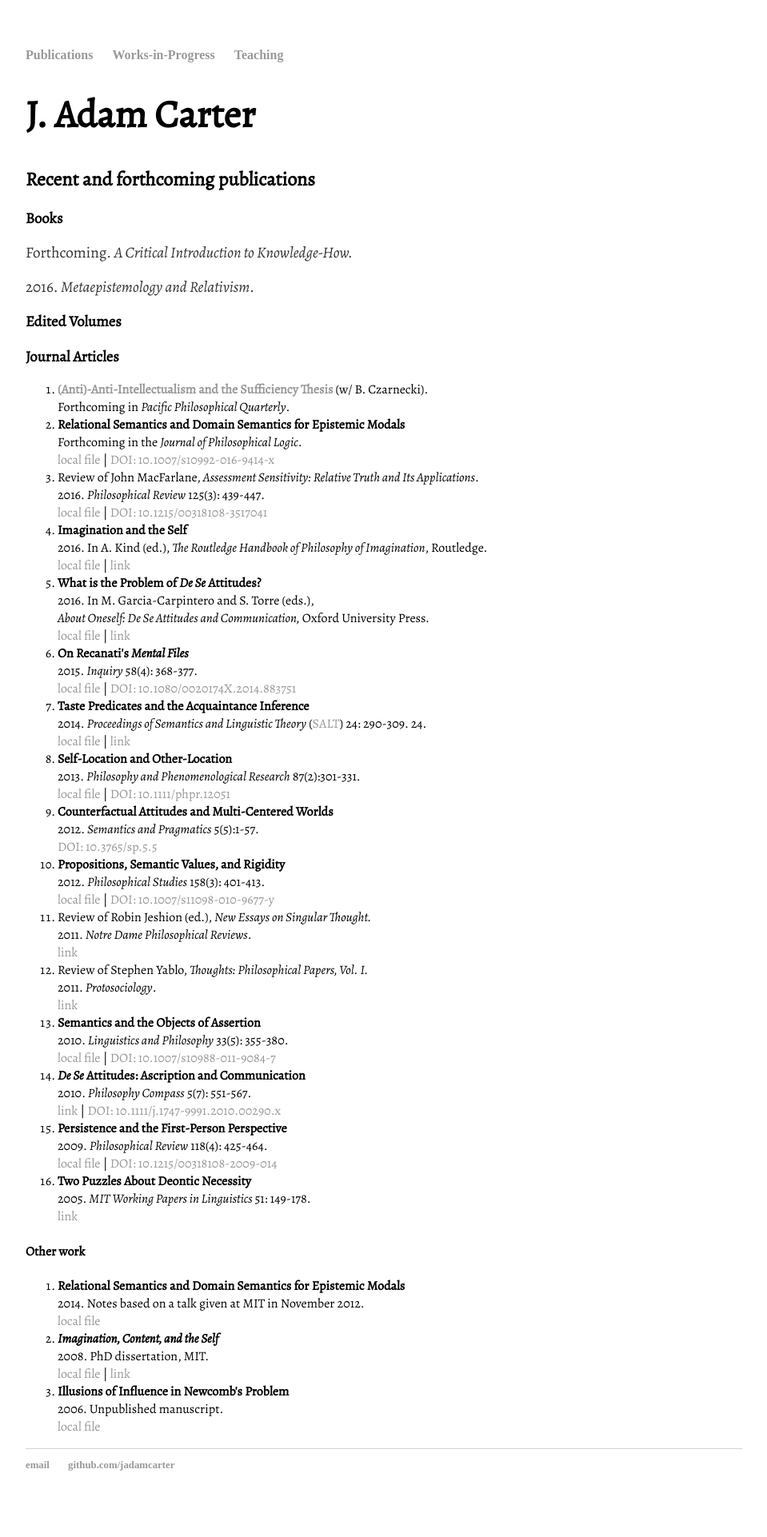
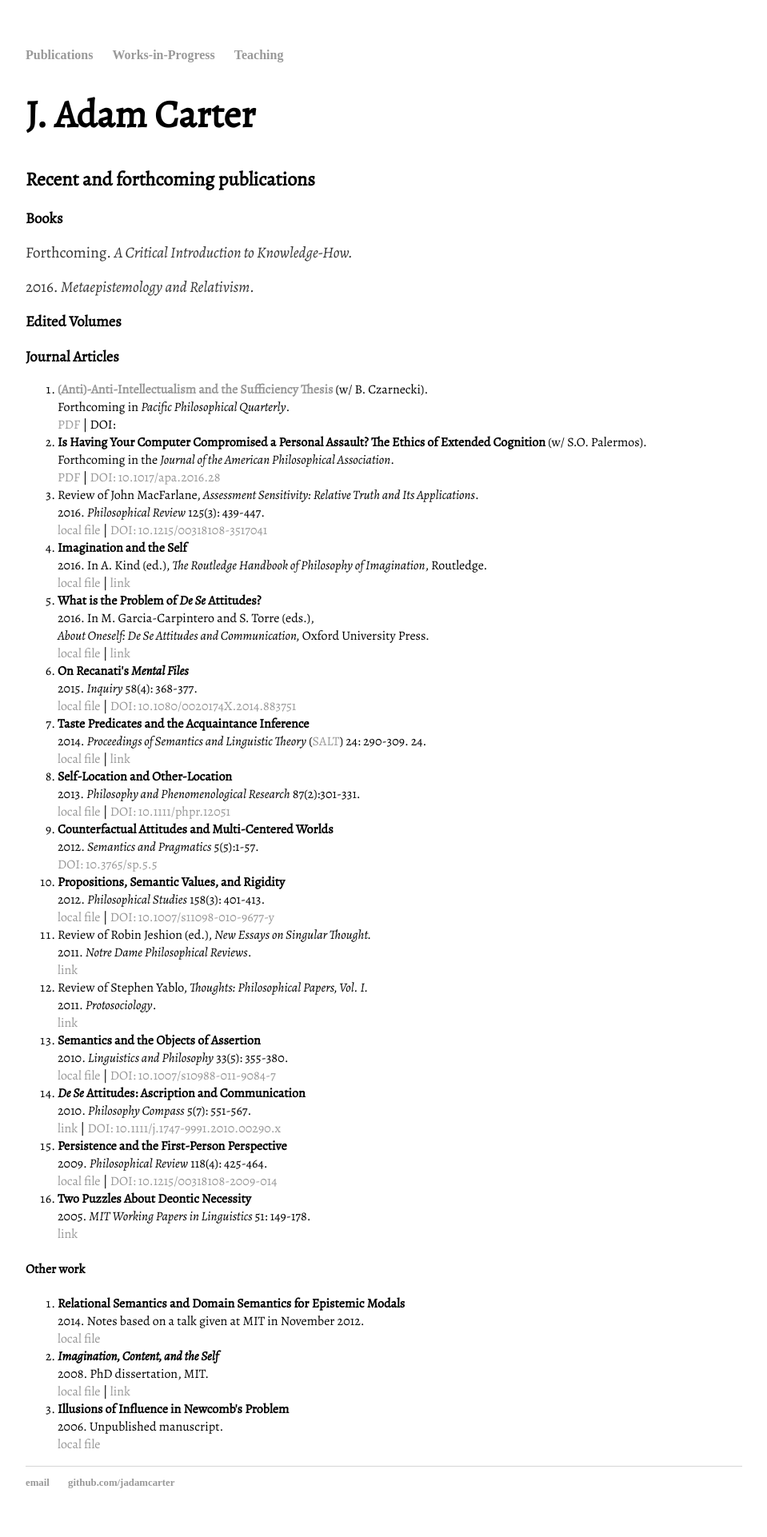
Before and after one commit to jadamcarter/jadamcarter.github.io, a Jekyll site: the page built from index.html, in a window 1280 px wide. Shown: the whole page at 80% size, without its empty margins (160-1119 px from the left). Built offline with Jekyll 4.4.1, drawn with Linux system fonts in a browser that asks for light colours; some web fonts are replaced; before the commit the page ends 1900 px from its top, so only the background shows below that.

Commit message:
Update index.html

```diff
--- a/index.html
+++ b/index.html
@@ -12,12 +12,13 @@ title: J. Adam Carter
 <h3>Journal Articles</h3>
 
 <ol>
-<li><strong><a href="http://philpapers.org/archive/CARAAT-29.pdf">(Anti)-Anti-Intellectualism and the Sufficiency Thesis</a></strong> (w/ B. Czarnecki).<br/>
+<li><strong><a> (Anti)-Anti-Intellectualism and the Sufficiency Thesis </a></strong> (w/ B. Czarnecki).<br/>
 Forthcoming in <i>Pacific Philosophical Quarterly</i>.<br/>
+<a href="http://philpapers.org/archive/CARAAT-29.pdf">PDF</a> | DOI:
 
-<li><strong>Relational Semantics and Domain Semantics for Epistemic Modals</strong><br/>
-Forthcoming in the <i>Journal of Philosophical Logic</i>.<br/>
-<a href="papers/JPLFinal.pdf">local file</a> | <a href="http://dx.doi.org/10.1007/s10992-016-9414-x">DOI: 10.1007/s10992-016-9414-x</a></li>
+<li><strong>Is Having Your Computer Compromised a Personal Assault? The Ethics of Extended Cognition </strong> (w/ S.O. Palermos).<br/>
+Forthcoming in the <i>Journal of the American Philosophical Association</i>.<br/>
+<a href="http://philpapers.org/archive/CARTEO-60.pdf">PDF</a> | <a href="http://dx.doi.org/10.1017/apa.2016.28">DOI: 10.1017/apa.2016.28</a></li>
 
 <li>Review of John MacFarlane, <i>Assessment Sensitivity: Relative Truth and Its Applications</i>.<br/>
 2016. <i>Philosophical Review</i> 125(3): 439-447.<br/>
```
